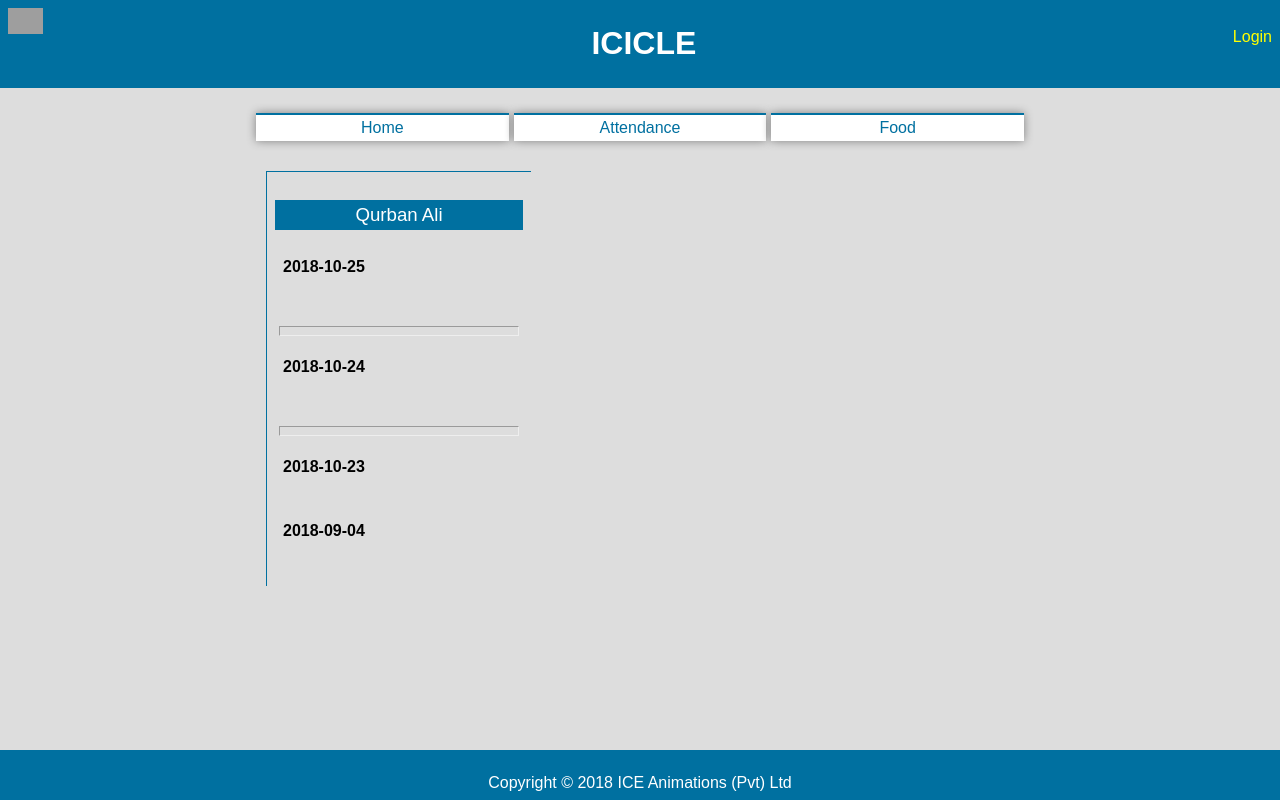
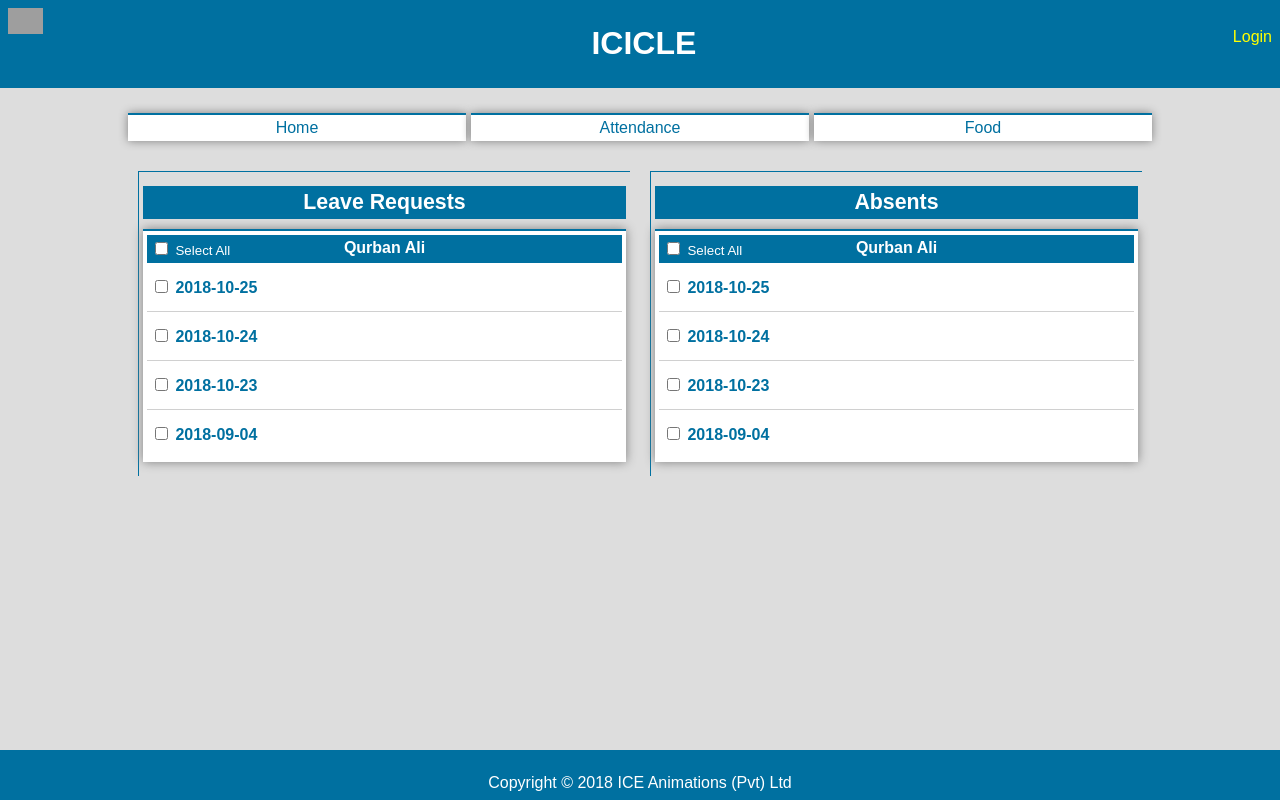
Before and after one commit to iceanimations/icicle, a Django app: template attendance/templates/attendance/leave_approval.html in a window 1280 px wide. Run offline with Django 3.2, Linux system fonts and the light colour scheme; the template is opened without the code that fills it: values that come from a table or form of the project are taken from there, others are empty; data comes from the database, SQL or seed files in the repository; both versions use the stored data as it was after the commit; grey boxes are pictures that could not be loaded.

Commit message:
layout done, leave requests and absensts shown in two columns for leave approval page

```diff
--- a/attendance/templates/attendance/leave_approval.html
+++ b/attendance/templates/attendance/leave_approval.html
@@ -4,29 +4,69 @@
 
 {% if user %} <!-- add if user.isAdmin -->
 <div class="row-simple">
-  <div class="col-4 simple-container">
+	<!-- Leave Requests -->
+	<div class="col-6 simple-container">
+		<div class="row-simple">
+			<div class="col-12 text-center theme-color font-x-large"><b>Leave Requests</b></div>
+		</div>
 		{% for emp in employees_with_leaves %}
 		<div class="row-simple">
-        <div class="col-12">
-          <div class="row-simple">
-            <div class="col-12 theme-color font-large text-center">
-              {{ emp.name }}
+			<div class="col-12 box">
+				<div class="row-plain theme-color">
+					<div class="col-4">
+						<input type="checkbox" />
+						<span class="font-small">Select All</span>
 					</div>
+					<div class="col-4 text-center">
+						<b>{{ emp.name }}</b>
 					</div>
-
+					<div class="col-4"></div>
+				</div>
 				{% for lv in emp.allPendingLeaves %}
-            <div class="row-simple">
-              <div class="col-12">
-                {% if forloop.counter > 1 and not forloop.last %}
-                <div class="row-simple">
-                  <hr class="col-12" />
+					{% if forloop.counter > 1 %}
+						<div class="row-plain">
+							<div class="line"></div>
 						</div>
 					{% endif %}
 					<div class="row-simple">
 						<div class="col-12">
+							<input type="checkbox" value="{{ lv.date|date:"Y-m-d" }}" />
 							<b>{{ lv.date|date:"Y-m-d" }}</b>
 						</div>
 					</div>
+				{% endfor %}
+			</div>
+		</div>
+		{% endfor %}
+	</div>
+	<!-- Absents -->
+	<div class="col-6 simple-container">
+		<div class="row-simple">
+			<div class="col-12 text-center theme-color font-x-large"><b>Absents</b></div>
+		</div>
+		{% for emp in employees_with_leaves %}
+		<div class="row-simple">
+			<div class="col-12 box">
+				<div class="row-plain theme-color">
+					<div class="col-4">
+						<input type="checkbox" />
+						<span class="font-small">Select All</span>
+					</div>
+					<div class="col-4 text-center">
+						<b>{{ emp.name }}</b>
+					</div>
+					<div class="col-4"></div>
+				</div>
+				{% for lv in emp.allPendingLeaves %}
+					{% if forloop.counter > 1 %}
+						<div class="row-plain">
+							<div class="line"></div>
+						</div>
+					{% endif %}
+					<div class="row-simple">
+						<div class="col-12">
+							<input type="checkbox" value="{{ lv.date|date:"Y-m-d" }}" />
+							<b>{{ lv.date|date:"Y-m-d" }}</b>
 						</div>
 					</div>
 				{% endfor %}
--- a/attendance/views.py
+++ b/attendance/views.py
@@ -200,10 +200,10 @@ def approve_leaves(request):
     user = loggedInUser(request)
     if user:
         context = {'user': user}
-        context['employees_with_leaves'] = Employee.objects.filter(
+        context['employees_with_leaves'] = list(Employee.objects.filter(
                         pk__in=[lv.employee.pk for lv in
                         LeaveRequest.objects.filter(
-                        status=LeaveRequest.PENDING)])
+                        status=LeaveRequest.PENDING)])) * 3
         return render(request, 'attendance/leave_approval.html',
                       context=context)
     else:
--- a/icicle/static/icicle/css/style.css
+++ b/icicle/static/icicle/css/style.css
@@ -151,7 +151,7 @@ textarea {
 
 .container {
 	margin: 0 auto;
-	width: 60%;
+	width: 80%;
 	height: 100%;
 	padding: 5px;
 }
@@ -179,6 +179,18 @@ textarea {
 	flex-wrap: nowrap;
 	margin-top: 10px;
 	margin-bottom: 10px;
+}
+
+.line {
+	height: 1px;
+	background-color: #d0d0d0;
+	width: 100%;
+}
+
+.row-plain {
+	width: 100%;
+	display: flex;
+	flex-wrap: nowrap;
 }
 
 .row-item {
```
Also changed, not shown: db.sqlite3. Lines whose indentation alone changed are shown as unchanged.
